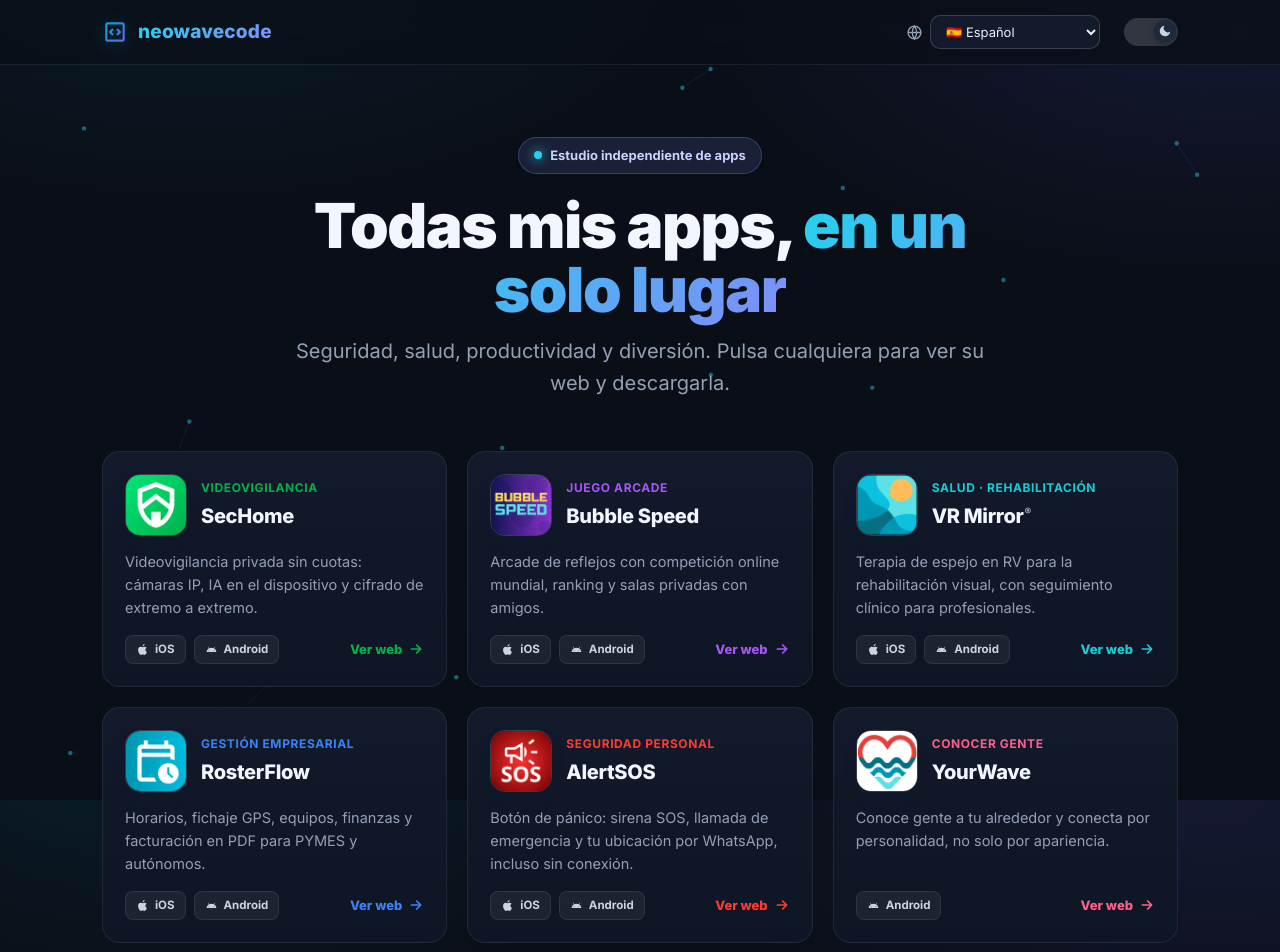
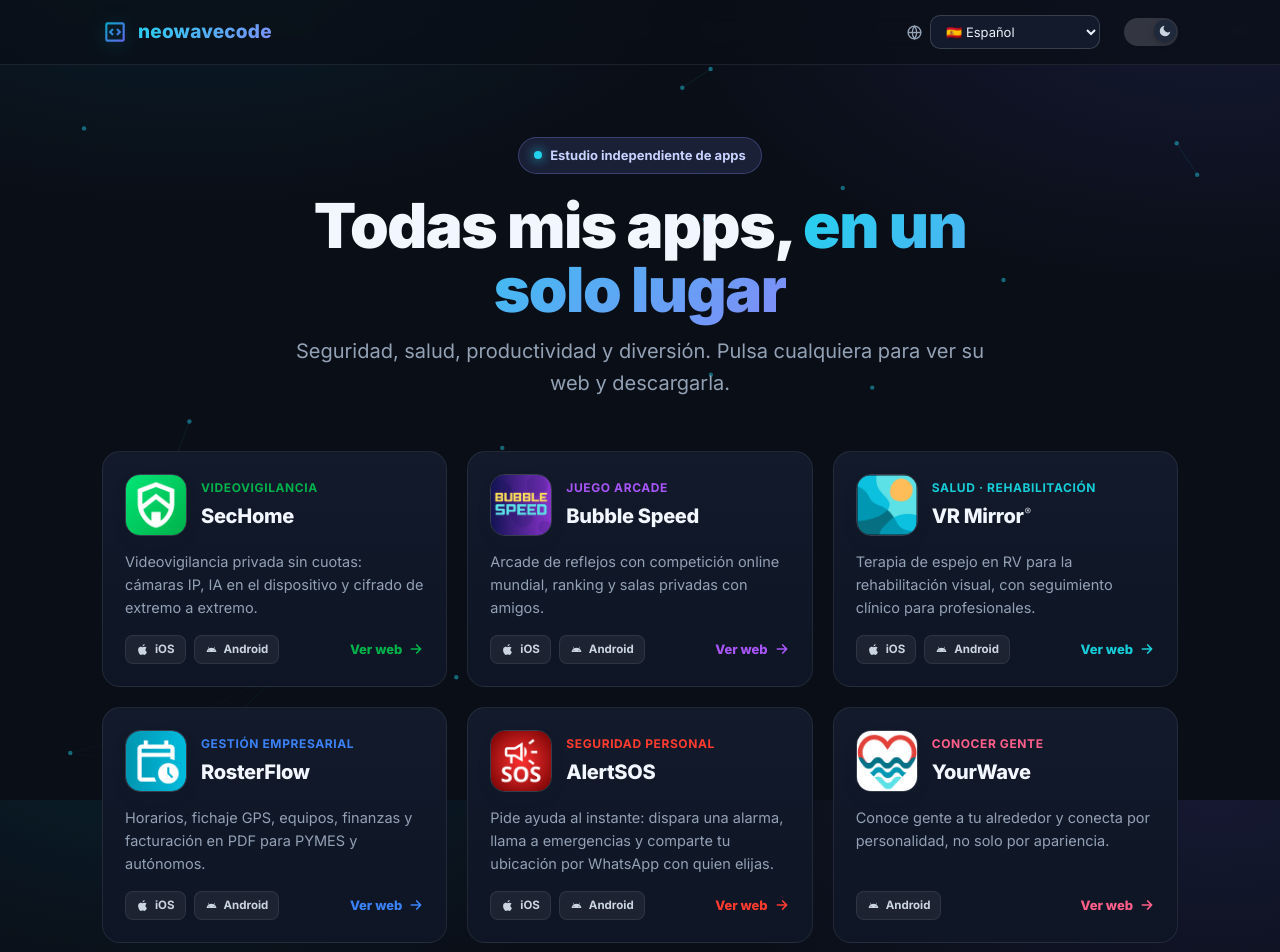
Before and after one commit to neowavecode/neowavecode.github.io, a plain HTML site: page index.html in a window 1280 px wide. Shown: the top 952 px of the page. Drawn offline with Linux system fonts and the light colour scheme.

Commit message:
Hub: corregir descripción de AlertSOS (WhatsApp necesita internet)
Co-Authored-By: Claude Opus 4.8 <noreply@anthropic.com>

```diff
--- a/index.html
+++ b/index.html
@@ -115,7 +115,7 @@
           <img class="app__logo" src="assets/alertsos.jpg" alt="AlertSOS" loading="lazy">
           <div><p class="app__kicker">Seguridad personal</p><h3 class="app__name" translate="no">AlertSOS</h3></div>
         </div>
-        <p class="app__desc">Botón de pánico: sirena SOS, llamada de emergencia y tu ubicación por WhatsApp, incluso sin conexión.</p>
+        <p class="app__desc">Pide ayuda al instante: dispara una alarma, llama a emergencias y comparte tu ubicación por WhatsApp con quien elijas.</p>
         <div class="app__foot">
           <span class="tag" translate="no"><svg viewBox="0 0 24 24"><path d="M18.71,19.5C17.88,20.74 17,21.95 15.66,21.97C14.32,22 13.89,21.18 12.37,21.18C10.84,21.18 10.37,21.95 9.1,22C7.79,22.05 6.8,20.68 5.96,19.47C4.25,17 2.94,12.45 4.7,9.39C5.57,7.87 7.13,6.91 8.82,6.88C10.1,6.86 11.32,7.75 12.11,7.75C12.89,7.75 14.37,6.68 15.92,6.84C16.57,6.87 18.39,7.1 19.56,8.82C19.47,8.88 17.39,10.1 17.41,12.63C17.44,15.65 20.06,16.66 20.09,16.67C20.06,16.74 19.67,18.11 18.71,19.5M13,3.5C13.73,2.67 14.94,2.04 15.89,2C16,3.06 15.6,4.08 15,4.76C14.27,5.61 13.01,6.34 12,6.3C11.88,5.19 12.33,4.16 13,3.5Z"/></svg>iOS</span>
           <span class="tag" translate="no"><svg viewBox="0 0 24 24"><path d="M16.61,15.15C16.15,15.15 15.77,14.77 15.77,14.31C15.77,13.85 16.15,13.46 16.61,13.46C17.07,13.46 17.46,13.85 17.46,14.31A0.85,0.85 0 0,1 16.61,15.15M7.41,15.15C6.95,15.15 6.57,14.77 6.57,14.31C6.57,13.85 6.95,13.46 7.41,13.46C7.87,13.46 8.26,13.85 8.26,14.31C8.26,14.77 7.87,15.15 7.41,15.15M16.91,10.14L18.58,7.26C18.67,7.09 18.61,6.88 18.45,6.79C18.28,6.69 18.07,6.75 18,6.92L16.29,9.83C14.95,9.22 13.5,8.9 12,8.9C10.47,8.9 9.03,9.22 7.71,9.83L6,6.92C5.92,6.75 5.71,6.69 5.55,6.79C5.38,6.88 5.33,7.09 5.42,7.26L7.08,10.14C4.78,11.38 3.23,13.75 3,16.5H21C20.77,13.75 19.22,11.38 16.91,10.14Z"/></svg>Android</span>
```
